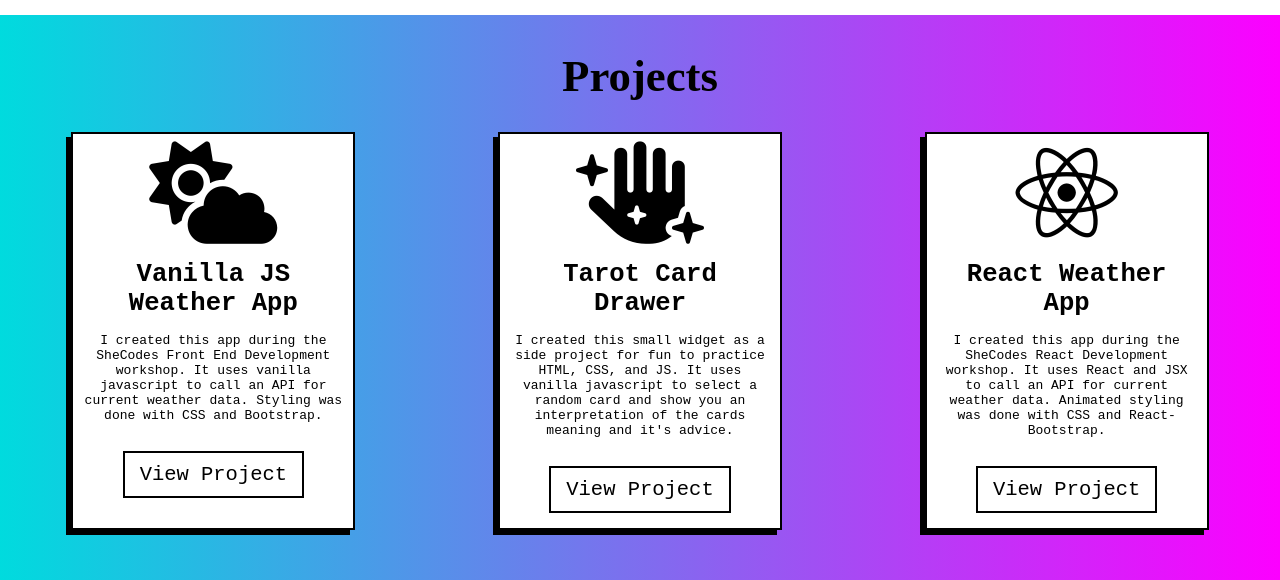
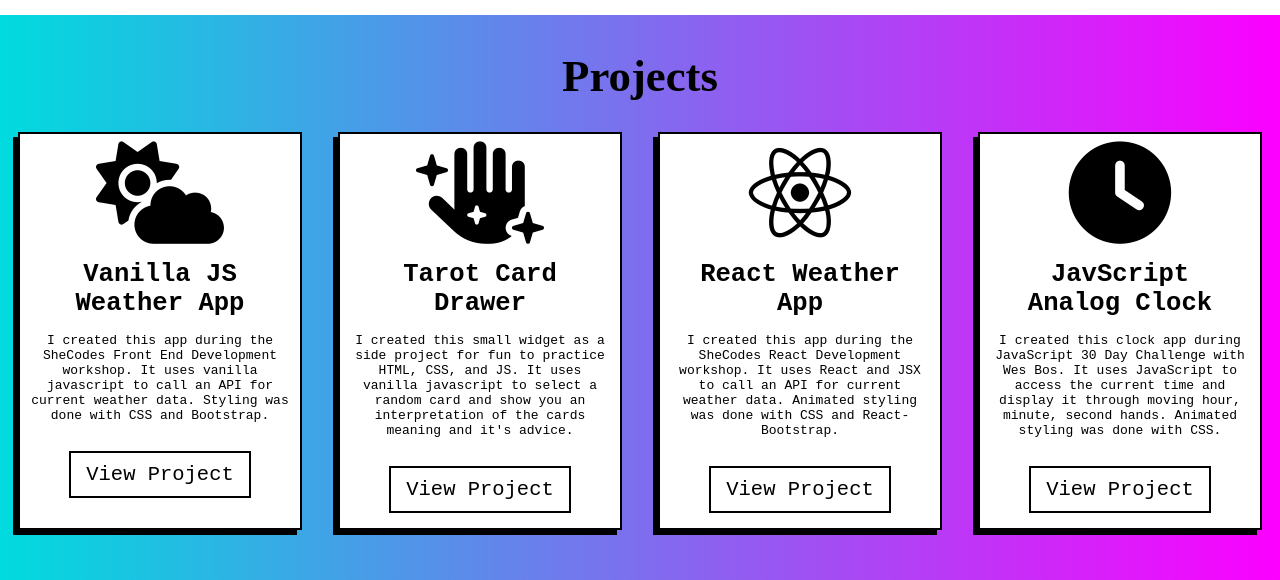
Before and after one commit to SamJamWillingham/updated-react-portfolio, a React (Create React App) app: page / in a window 1280 px wide. Shown: the part 1280-1860 px from the top of the page. Built offline with nearby package versions, Linux system fonts and the light colour scheme; a web font is replaced by a local one.

Commit message:
added JS clock project to projects section

```diff
--- a/src/Projects.css
+++ b/src/Projects.css
@@ -39,7 +39,8 @@
 }
 i.fas.fa-cloud-sun,
 i.fas.fa-hand-sparkles,
-i.fab.fa-react.projects {
+i.fab.fa-react.projects,
+i.fas.fa-clock {
   position: relative;
   color: black;
   font-size: 8vw;
--- a/src/Projects.js
+++ b/src/Projects.js
@@ -57,6 +57,23 @@
             <button>View Project</button>
           </a>
         </div>
+        <div className="card">
+          <i className="fas fa-clock"></i>
+          <h4>JavScript Analog Clock</h4>
+          <p>
+            I created this clock app during JavaScript 30 Day Challenge with Wes
+            Bos. It uses JavaScript to access the current time and display it
+            through moving hour, minute, second hands. Animated styling was done
+            with CSS.
+          </p>
+          <a
+            href="https://mystifying-northcutt-420845.netlify.app/"
+            target="_blank"
+            rel="noopener noreferrer"
+          >
+            <button>View Project</button>
+          </a>
+        </div>
       </div>
     </div>
   );
```
